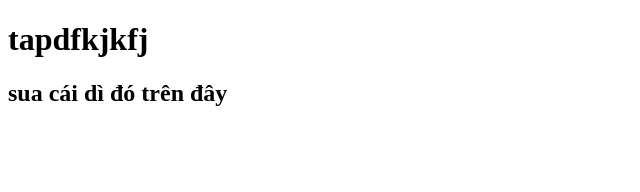
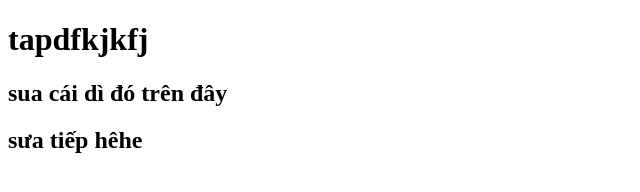
Before and after one commit to KHOicodertop1vn/du-an-2, a plain HTML site: page index.html in a window 1280 px wide. Shown: the whole page, without its empty margins (0-640 px from the left). Drawn offline with Linux system fonts and the light colour scheme.

Commit message:
khôi sửa lần 2

```diff
--- a/index.html
+++ b/index.html
@@ -8,5 +8,6 @@
 <body>
     <h1>tapdfkjkfj </h1>
     <h2>sua cái dì đó trên đây</h2>
+    <h2>sưa tiếp hêhe</h2>
 </body>
 </html>
```
